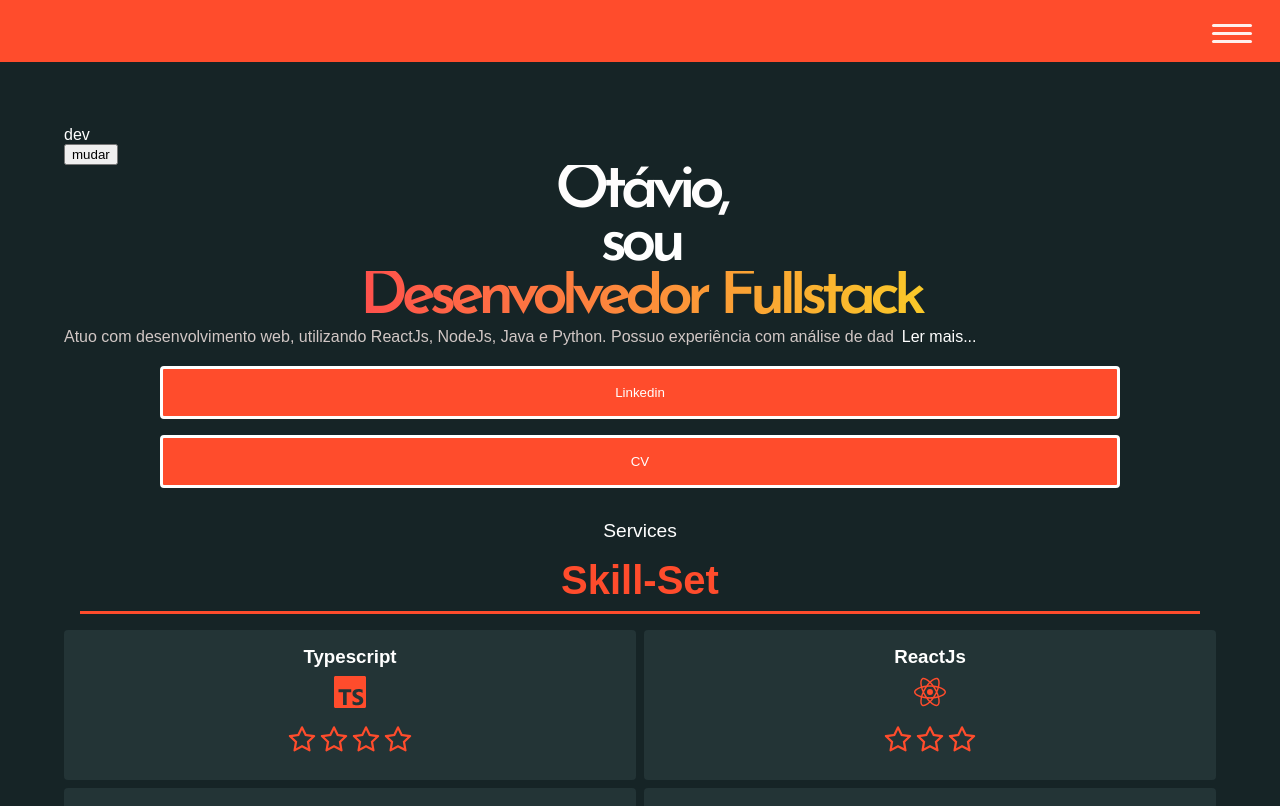
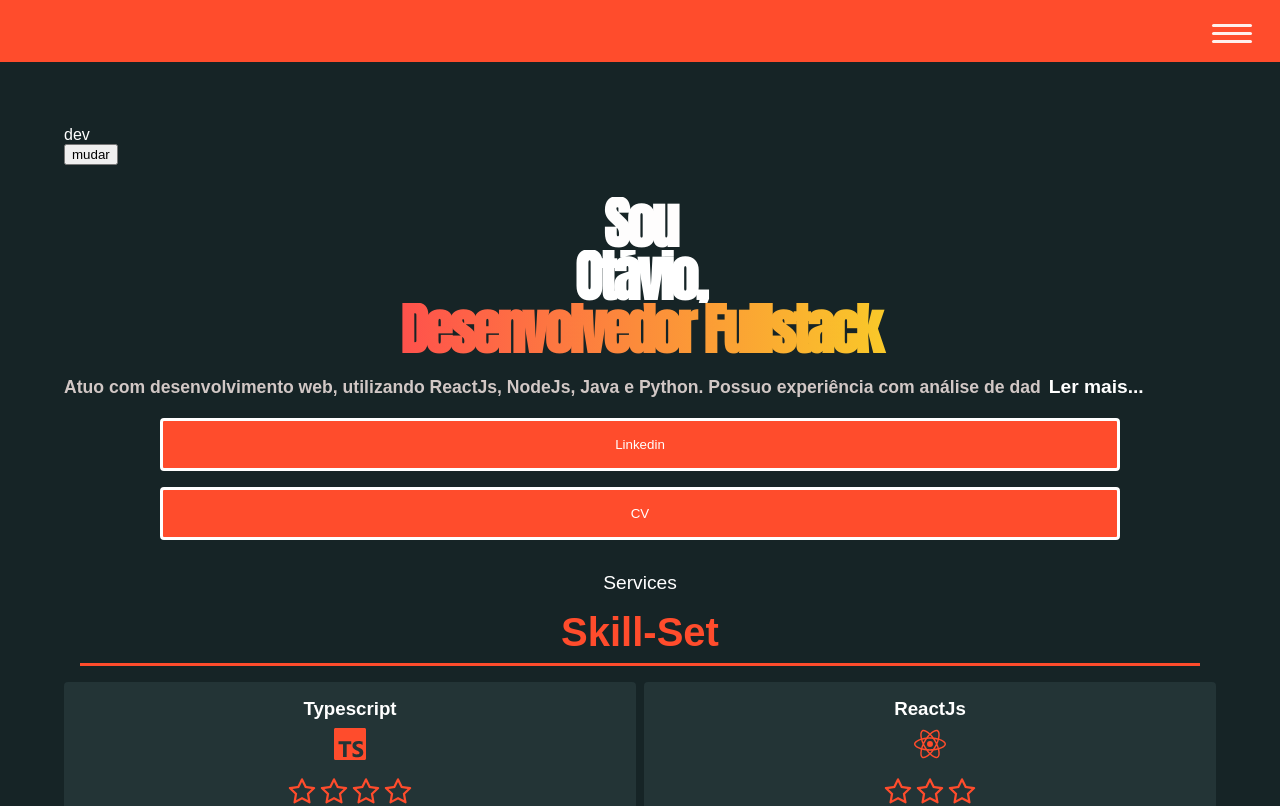
Before and after one commit to OtavioMiranda23/Portfolio, a React (Vite) app: page / in a window 1280 px wide. Shown: the top 806 px of the page. Built offline with nearby package versions, Linux system fonts and the light colour scheme.

Commit message:
Adiciona navbar animada

```diff
--- a/index.html
+++ b/index.html
@@ -4,7 +4,7 @@
     <meta charset="UTF-8" />
     <link rel="preconnect" href="https://fonts.googleapis.com">
     <link rel="preconnect" href="https://fonts.gstatic.com" crossorigin>
-    <link href="https://fonts.googleapis.com/css2?family=Josefin+Sans:wght@600&display=swap" rel="stylesheet">
+    <link href="https://fonts.googleapis.com/css2?family=Anton&display=swap" rel="stylesheet">
 
     <meta name="viewport" content="width=device-width, initial-scale=1.0" />
     <title>Vite + React + TS</title>
--- a/src/components/ContentBio/index.tsx
+++ b/src/components/ContentBio/index.tsx
@@ -14,8 +14,8 @@
   return (
     <Container>
       <Apresentacao>
+        <span>Sou</span>
         <span>Otávio,</span>
-        <span>sou</span>
         <span>{especialidade}</span>
       </Apresentacao>
       <LerMais limiteCaracteresBio={limiteCaracteresBio}>{descricao}</LerMais>
--- a/src/components/ContentBio/styles.ts
+++ b/src/components/ContentBio/styles.ts
@@ -25,19 +25,21 @@
 
 
 export const Apresentacao = styled.h1`
-  font-family: 'Josefin Sans';
+  font-family: 'Anton', Arial, Helvetica, sans-serif;
 
   display: flex;
   flex-direction: column;
   align-items: center;
   text-align: center;
-
-  font-size: 4rem;
-  line-height: 3.3rem;
-  letter-spacing: -.4rem;
+  margin: 1rem;
+  padding-top: 1rem;
+  font-size: 3.5rem;
+  letter-spacing: -.19rem;
 
   color: #fff;
 
+  line-height: 3.3rem;
+  margin: 2px solid green;
   span {
     padding: 0 1rem;
     filter: brightness(1) invert(0);
--- a/src/components/LerMais/styles.ts
+++ b/src/components/LerMais/styles.ts
@@ -2,12 +2,15 @@
 
 export const Container = styled.div`
   color: var(--text-body);
+  font-size: 1.1rem;
+  font-weight: 600;
+  //border: 1px solid magenta;
 
   button {
-    font-size: 1rem;
+    font-size: 1.2rem;
     padding-left: .5rem;
     background-color: transparent;
-    font-weight: 500;
+    font-weight: 700;
     cursor: pointer;
     border: none;
     color: var(--shape);
--- a/src/components/Navbar/index.tsx
+++ b/src/components/Navbar/index.tsx
@@ -1,17 +1,12 @@
 import React, { HtmlHTMLAttributes, useState } from 'react';
 
-import { Container, MenuBurguer, BarrasMenuHamburguer } from './styles';
+import { Container, MenuBurguer, BarrasMenuHamburguer, NavbarExpandida } from './styles';
 
 const Navbar = () => {
-  const [isNavBarExpandida, setIsNavBarExpandida] = useState<boolean>();
-  // const handleChange = (e: any) => {
-  //   setIsNavBarExpandida(e.target.checked);
-  //   console.log(isNavBarExpandida)
-  //   };
-
+  const [isNavBarExpandida, setIsNavBarExpandida] = useState<boolean>(false);
 
 const navBarAberta =
-  <Container>
+  <NavbarExpandida>
     <MenuBurguer>
     <ul>
       <li>BIO</li>
@@ -19,9 +14,10 @@
       <li>PORTFÓLIO</li>
     </ul>
     </MenuBurguer>
-</Container>
+  </NavbarExpandida>
   return (
     <>
+        { isNavBarExpandida && navBarAberta }
     <Container>
 
       <BarrasMenuHamburguer>
--- a/src/components/Navbar/styles.ts
+++ b/src/components/Navbar/styles.ts
@@ -5,6 +5,7 @@
     font-weight: 500;
     //height: 125px;
     height: 62px;
+
 `;
 
 export const MenuBurguer = styled.div`
@@ -91,3 +92,9 @@
         opacity: 0;
     }
 `;
+
+export const NavbarExpandida = styled.nav`
+    height: 50px;
+    background: ${props => props.theme.colors.primary};
+    color: ${props => props.theme.colors.text};
+`;
--- a/src/styles/themes/dev.ts
+++ b/src/styles/themes/dev.ts
@@ -5,6 +5,6 @@
     secundary: '#D63AF9',
 
     background: '#162426',
-    text: '#333',
+    text: '#FFFFFF',
   }
 }
```
Lines whose indentation alone changed are shown as unchanged.
